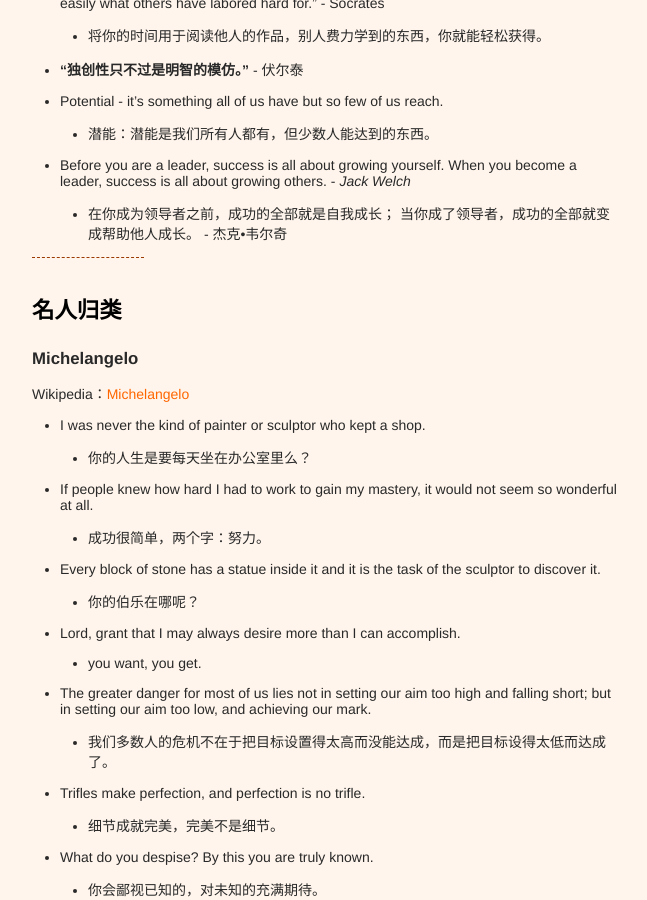
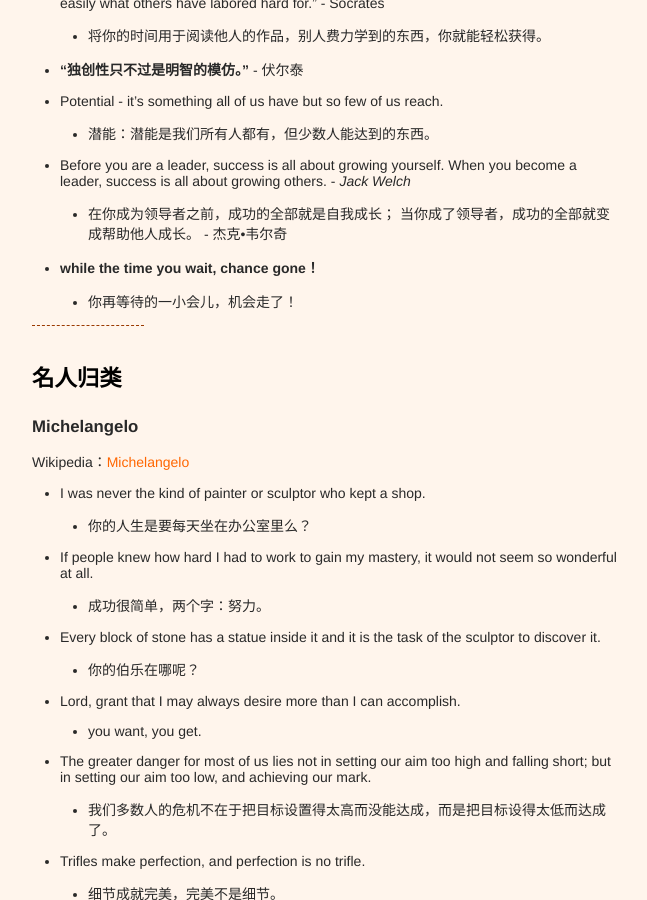
Before and after one commit to xianyuxmu/xianyuxmu.github.io, a Jekyll site: the page built from _posts/2017-06-17-chicken-soup.md, in a window 1280 px wide and 900 px high, scrolled down 6912 px. Shown: the whole window, without its empty margins (314-961 px from the left). Built offline with Jekyll 4.4.1, drawn with Linux system fonts in a browser that asks for light colours; comment, search, counter and statistics services are not loaded.

Commit message:
time waits, chance goes

```diff
--- a/_posts/2017-06-17-chicken-soup.md
+++ b/_posts/2017-06-17-chicken-soup.md
@@ -190,6 +190,8 @@
 	- 潜能：潜能是我们所有人都有，但少数人能达到的东西。
 - Before you are a leader, success is all about growing yourself. When you become a leader, success is all about growing others. - *Jack Welch*
 	- 在你成为领导者之前，成功的全部就是自我成长； 当你成了领导者，成功的全部就变成帮助他人成长。 - 杰克•韦尔奇
+- **while the time you wait, chance gone！**
+	- 你再等待的一小会儿，机会走了！
 
 
 ----
```
